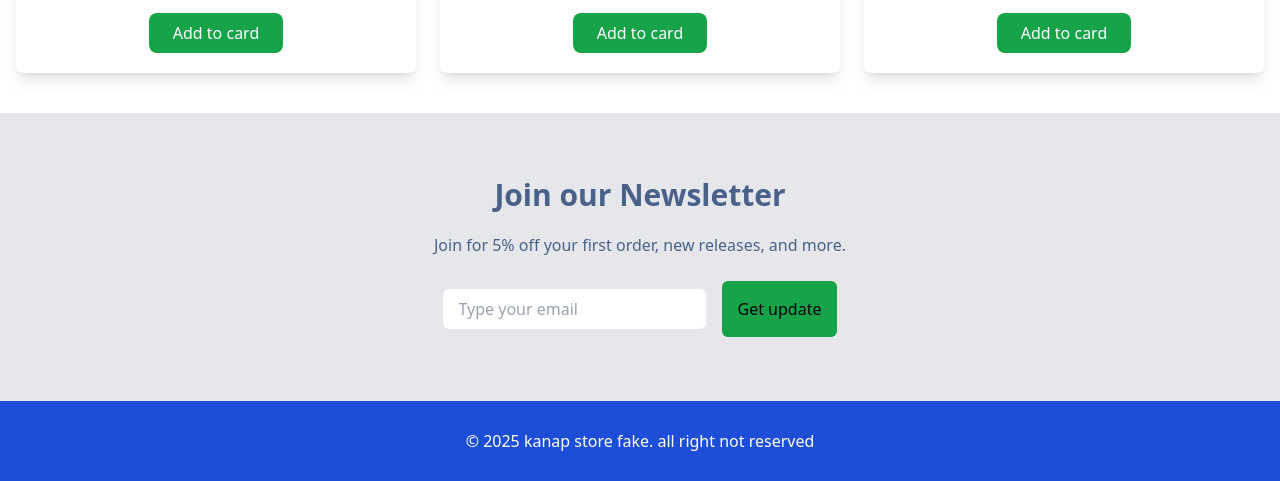
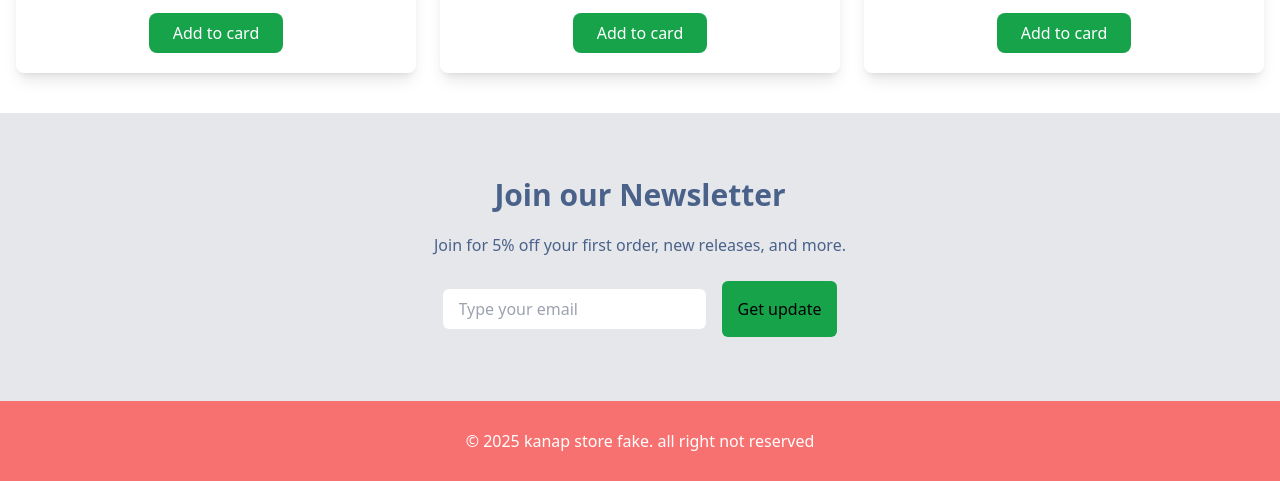
Before and after one commit to IssamElJaouhari/kanap, a plain HTML site: page index.html in a window 1280 px wide. Shown: the part 1016-1497 px from the top of the page. Drawn offline with nearby package versions, Linux system fonts and the light colour scheme.

Commit message:
chnage footer's bg-color

```diff
--- a/index.html
+++ b/index.html
@@ -158,7 +158,7 @@
         </div>
       </form>
     </section>
-    <footer class="bg-blue-700 text-white py-7 text-center">
+    <footer class="bg-red-400 text-white py-7 text-center">
       <p>&copy; 2025 kanap store fake. all right not reserved</p>
     </footer>
   </body>
```
